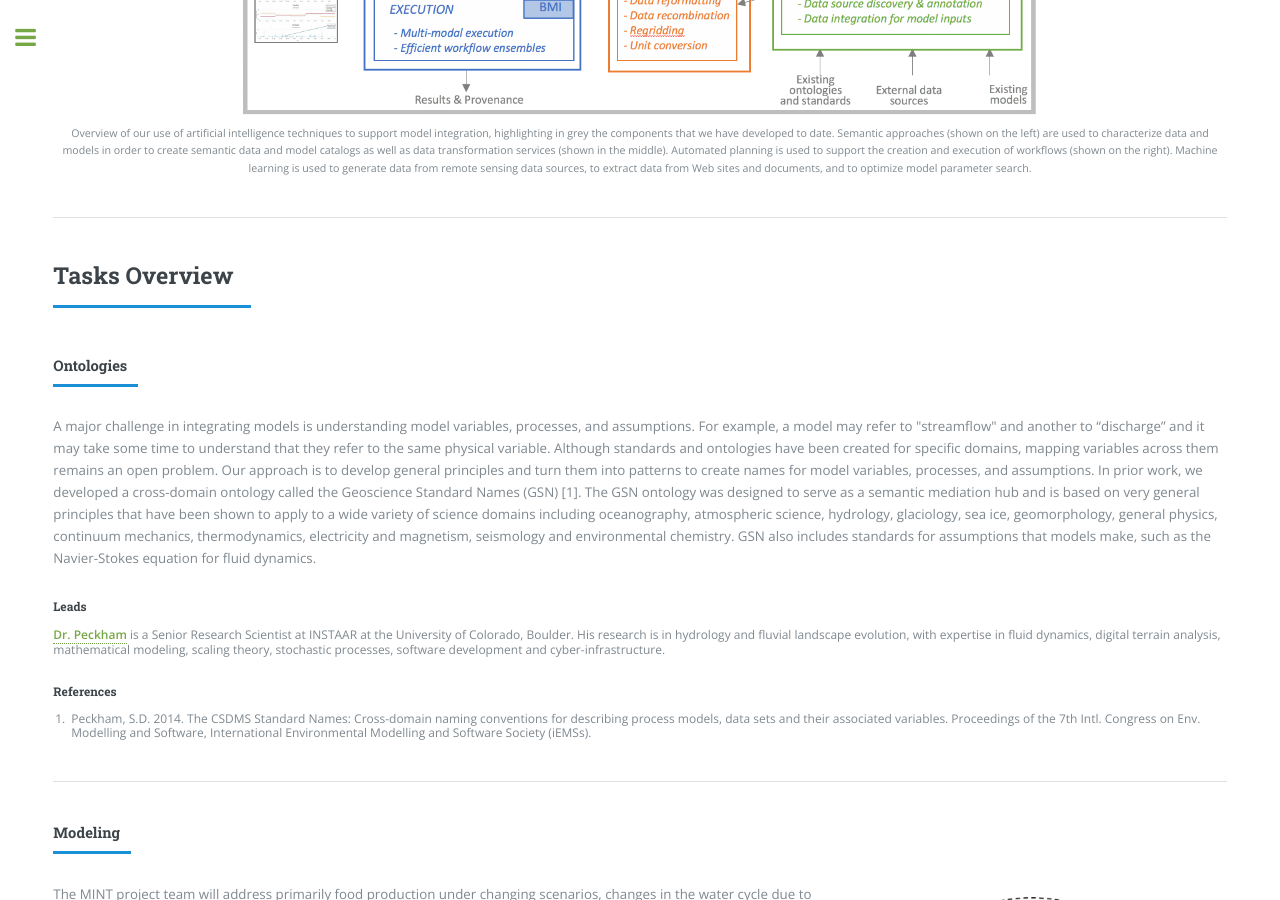
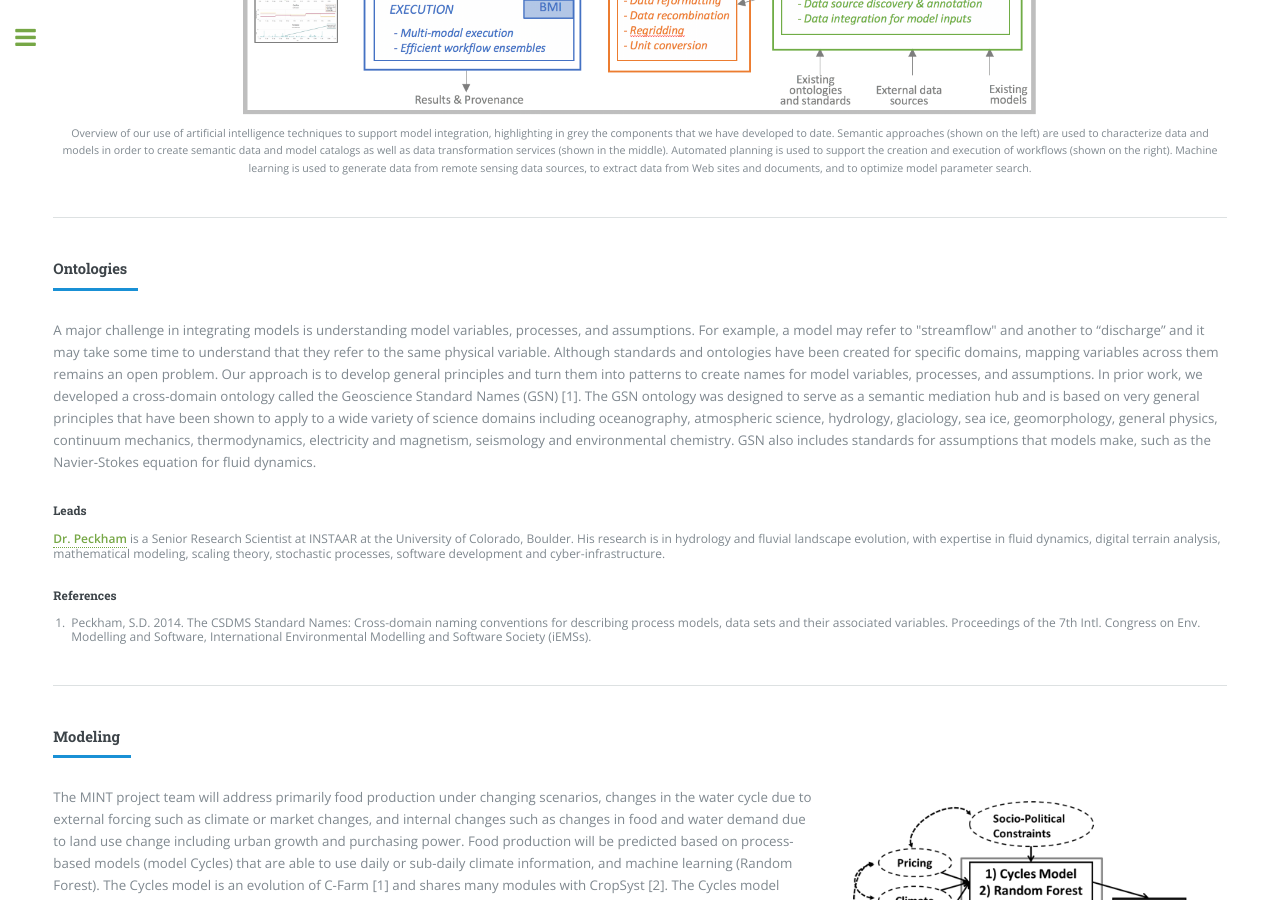
Before and after one commit to KnowledgeCaptureAndDiscovery/MINT, a Jekyll site: the page built from overview.md, in a window 1280 px wide and 900 px high, scrolled down 975 px. Built offline with Jekyll 4.4.1, drawn with Linux system fonts in a browser that asks for light colours.

Commit message:
small fix

```diff
--- a/overview.md
+++ b/overview.md
@@ -48,9 +48,6 @@ title: Overview
         </div>
     </div>
     <hr class="major" />
-	<header class="major">
-	    <h2>Tasks Overview</h2>
-	</header>
 	<header class="major">
 		<h4>Ontologies</h4>
 	</header>
```
